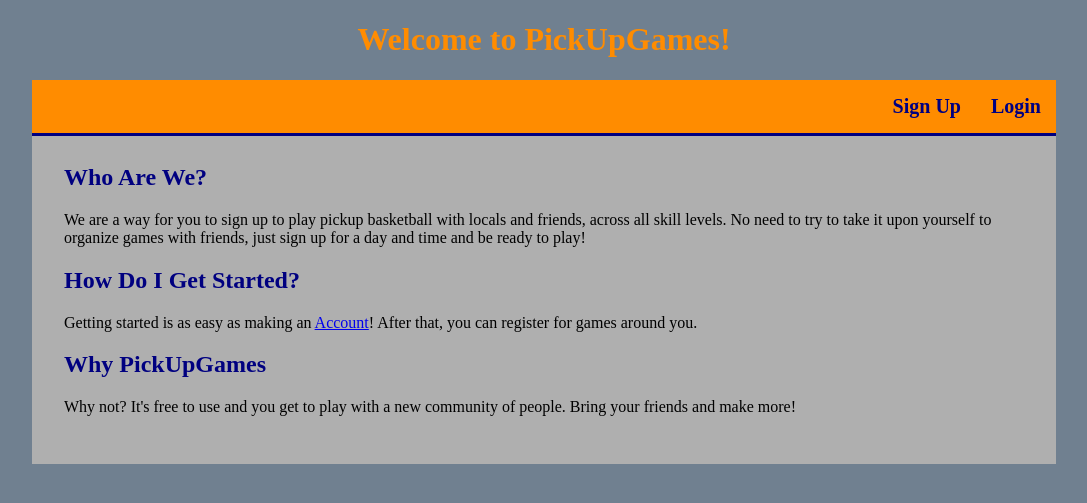
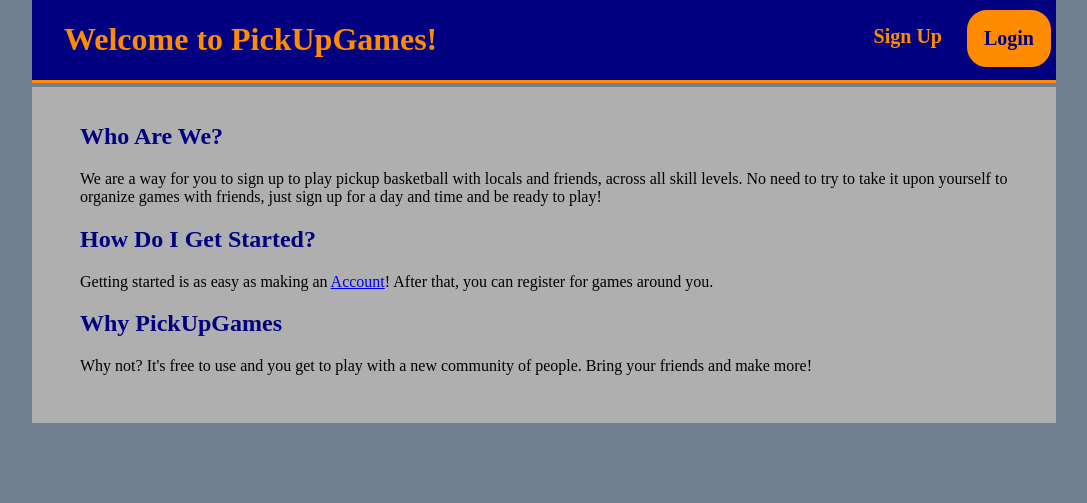
Before and after one commit to bbrown11924/PickUpGames, a Django app: page / in a window 1280 px wide. Shown: the top 503 px of the page, without its empty margins (96-1183 px from the left). Run offline with Django 3.2, Linux system fonts and the light colour scheme.

Commit message:
Fixed things that were off visually, still debating colors but at a good spot

```diff
--- a/pickup/static/style.css
+++ b/pickup/static/style.css
@@ -2,48 +2,63 @@
     In no way an actual css design,
     just wanted to make sure it worked properly
  */
-header{
-    color: darkorange;
-    text-align: center;
-}
 
 body{
     background-color: slategray;
     width: 80%;
-    margin: auto;
+    margin: auto ;
 }
 
+header{
+    color: darkorange;
+    background-color: navy;
+    display: inline-block;
+    border-bottom: .2em solid darkorange;
+    width: 100%;
+}
+
+header h1{
+    float: left;
+    padding-left: 1em;
+}
 
 #LoginSignUp{
-    background-color: darkorange;
+
     float: right;
-    width: 100%;
-    border-bottom: .2em solid navy;
 }
 
 #LoginSignUp a{
     text-decoration: none;
-    display: inline-block;
     float: right;
     padding: .75em;
+    margin: .5em .25em 0em .25em;
     font-size: 1.25em;
     font-weight: bold;
+}
+#login{
+    border: .1em solid darkorange;
+    background-color: darkorange;
     color: navy;
+    border-radius: 1em;
+}
+#signup{
+    color: darkorange;
 }
 
-#LoginSignUp a:hover{
-    background-color: navy;
-    color: darkorange;
+#login:hover{
+    background-color: orange;
+    color: navy;
     transition: 500ms;
 }
 
-#LoginSignUp a href{
-    text-decoration: none;
+#signup:hover{
+    color: orange;
 }
 
 main{
-    padding: 4em 2em 2em;
+    padding: 1em 3em 2em 3em;
     background-color: #afafaf;
+    margin: 0;
 
 }
 
--- a/pickup/templates/pickup/index.html
+++ b/pickup/templates/pickup/index.html
@@ -18,16 +18,11 @@
 
 <header>
     <h1>Welcome to PickUpGames!</h1>
+    <div id="LoginSignUp">
+        <a id="login" href={% url 'login' %}>Login</a>
+        <a id="signup" href="{% url 'register' %}">Sign Up</a>
+    </div>
 </header>
-
-<nav>
-    <!-- Working on unified Nav bar, wont need anything here -->
-</nav>
-
-<div id="LoginSignUp">
-        <a href={% url 'login' %}>Login</a>
-        <a href="{% url 'register' %}">Sign Up</a>
-</div>
 
 <main>
     <h2>Who Are We?</h2>
@@ -54,5 +49,6 @@
 <footer>
     <!-- Working on unified footer, wont need anything here -->
 </footer>
+
 </body>
 </html>
```
